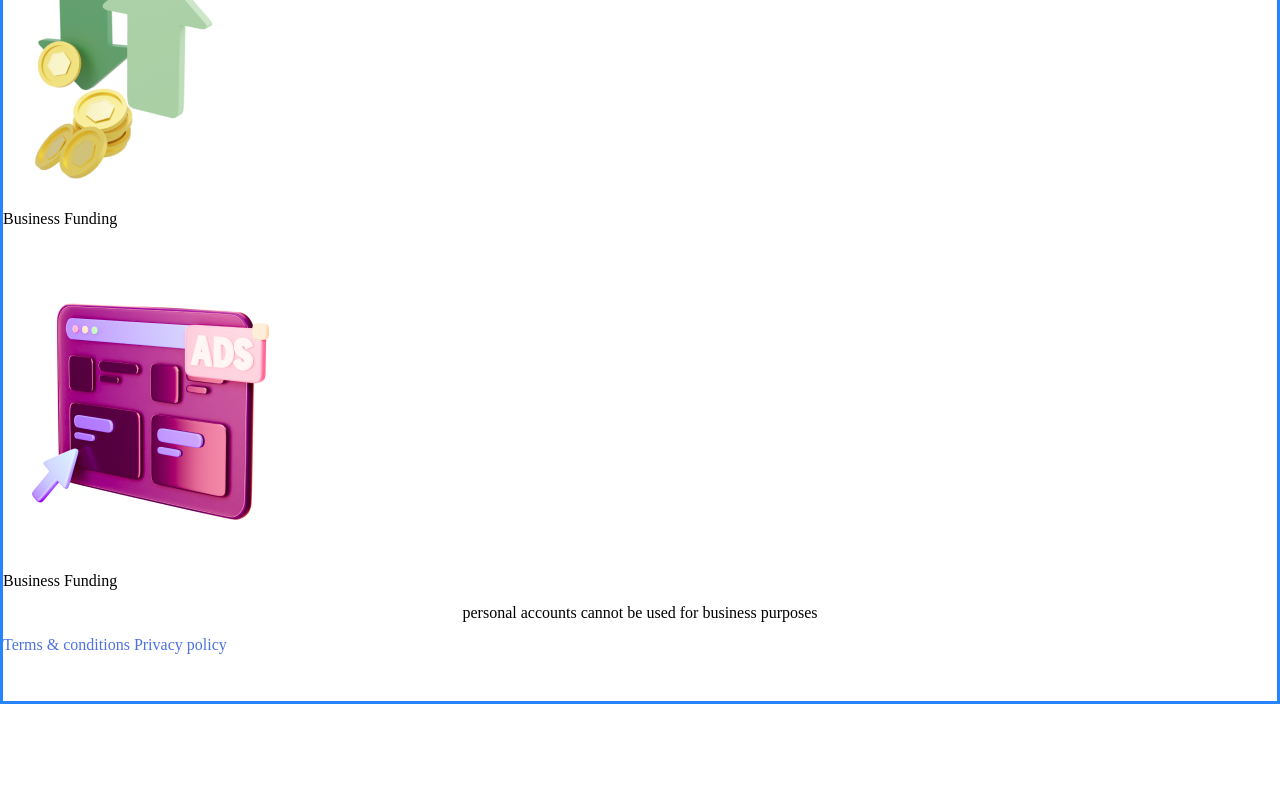
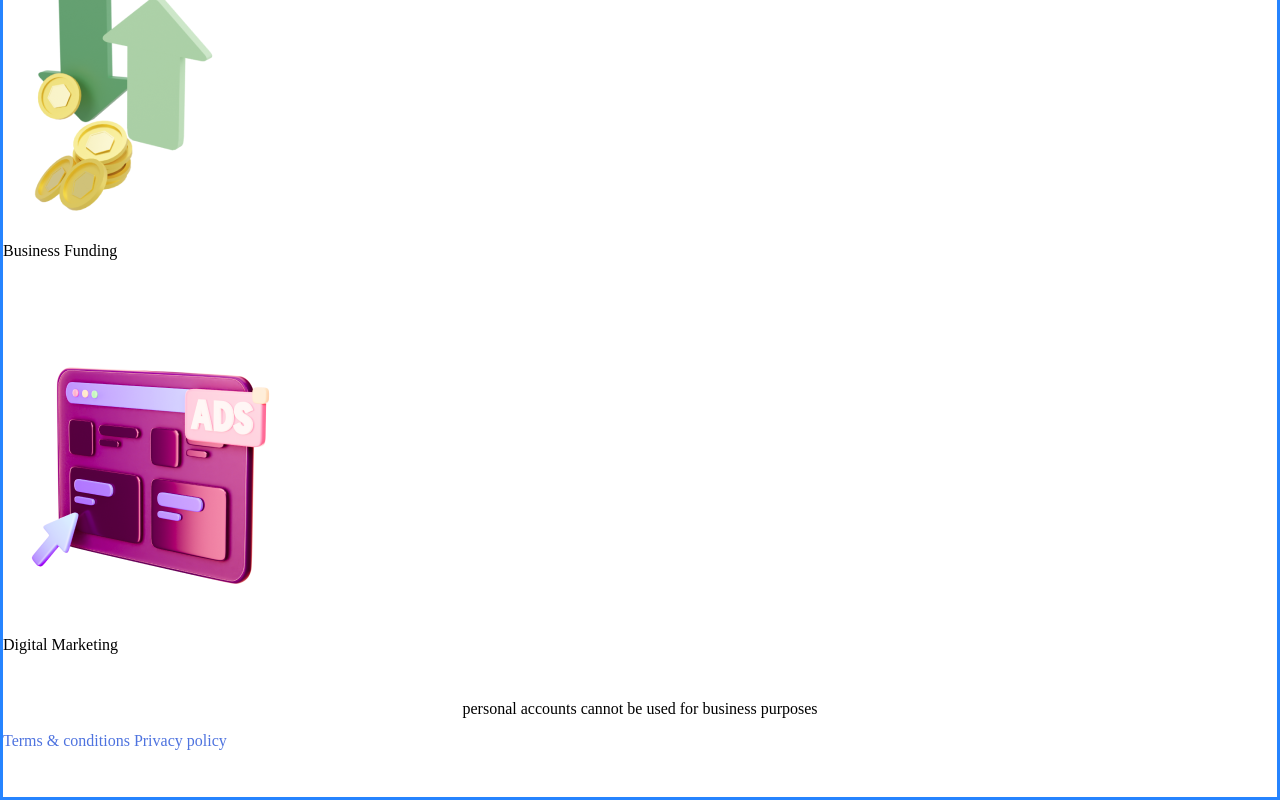
Before and after one commit to sazzad47/loan-app-client, a React (Create React App) app: page / in a window 1280 px wide. Shown: the part 1019-1819 px from the top of the page. Before the commit the page ends 1723 px from the top, so only its background shows below. Built offline with nearby package versions, Linux system fonts and the light colour scheme.

Commit message:
make it better

```diff
--- a/src/pages/home/index.jsx
+++ b/src/pages/home/index.jsx
@@ -41,6 +41,7 @@ const PersonalAccount = () => {
              </div>
 
               <p className="text-[#3E3D3D] font-[Spartan] font-[600] text-[0.8em]"> Business Credit </p>
+              <p className="m-0 bg-green-700 px-3 py-2 text-sm rounded-full text-white"> We are currently working on this module </p>
               </div>
             </div>
 
@@ -50,6 +51,7 @@ const PersonalAccount = () => {
               <img src={businessFunding} alt="business funding" />
             </div>
             <p className="text-[#333] font-[Spartan] font-[600] text-[0.8em]">  Business Funding </p>
+            <p className="m-0 bg-green-700 px-3 py-2 text-sm rounded-full text-white"> We are currently working on this module </p>
 
             </div>
             <div className="w-full flex flex-col justify-center items-center gap-4">
@@ -61,7 +63,8 @@ const PersonalAccount = () => {
               </div>
             </div>
 
-            <p className="text-[#333] font-[Spartan] font-[600] text-[0.8em]">  Business Funding </p>
+            <p className="text-[#333] font-[Spartan] font-[600] text-[0.8em]">  Digital Marketing </p>
+            <p className="m-0 bg-green-700 px-3 py-2 text-sm rounded-full text-white"> We are currently working on this module </p>
 
             </div>
 
```
